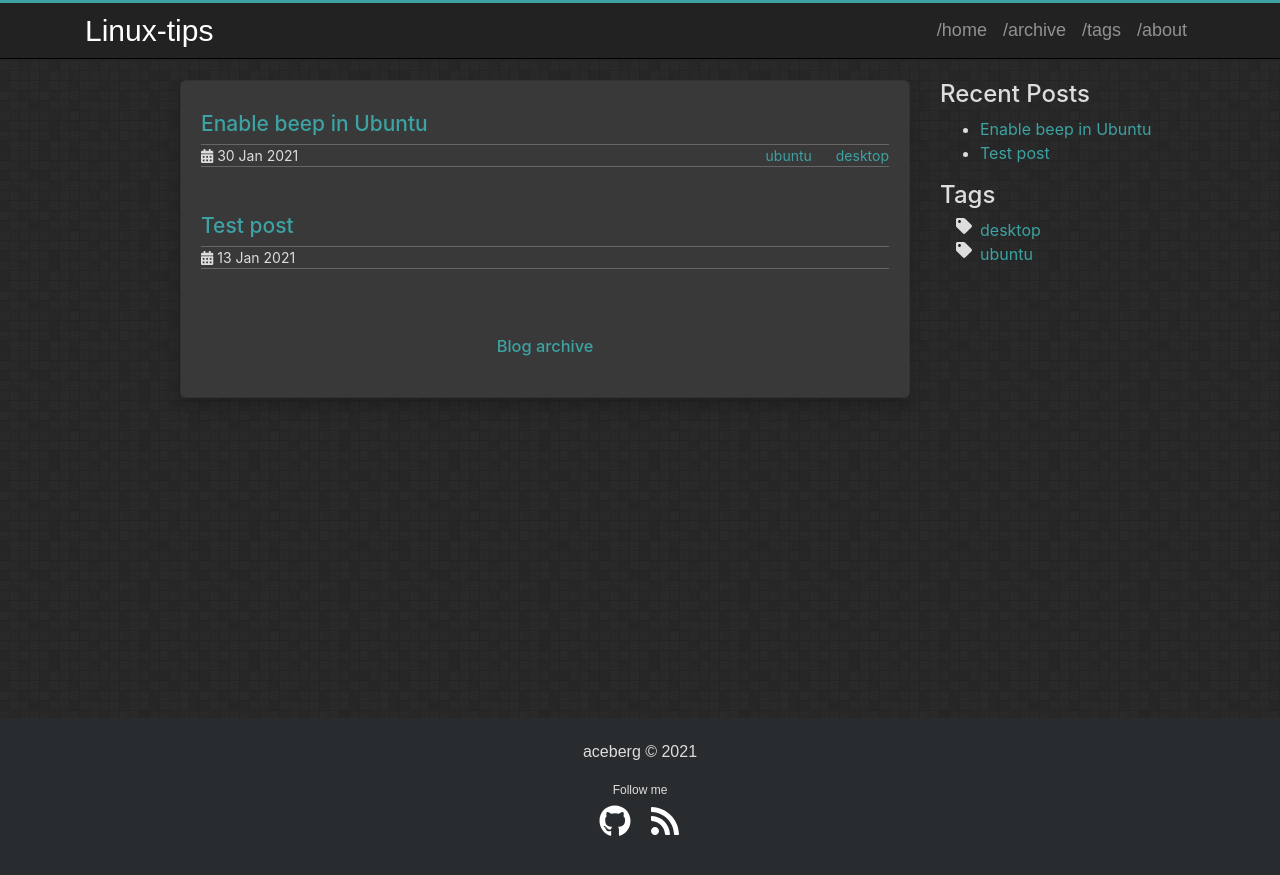
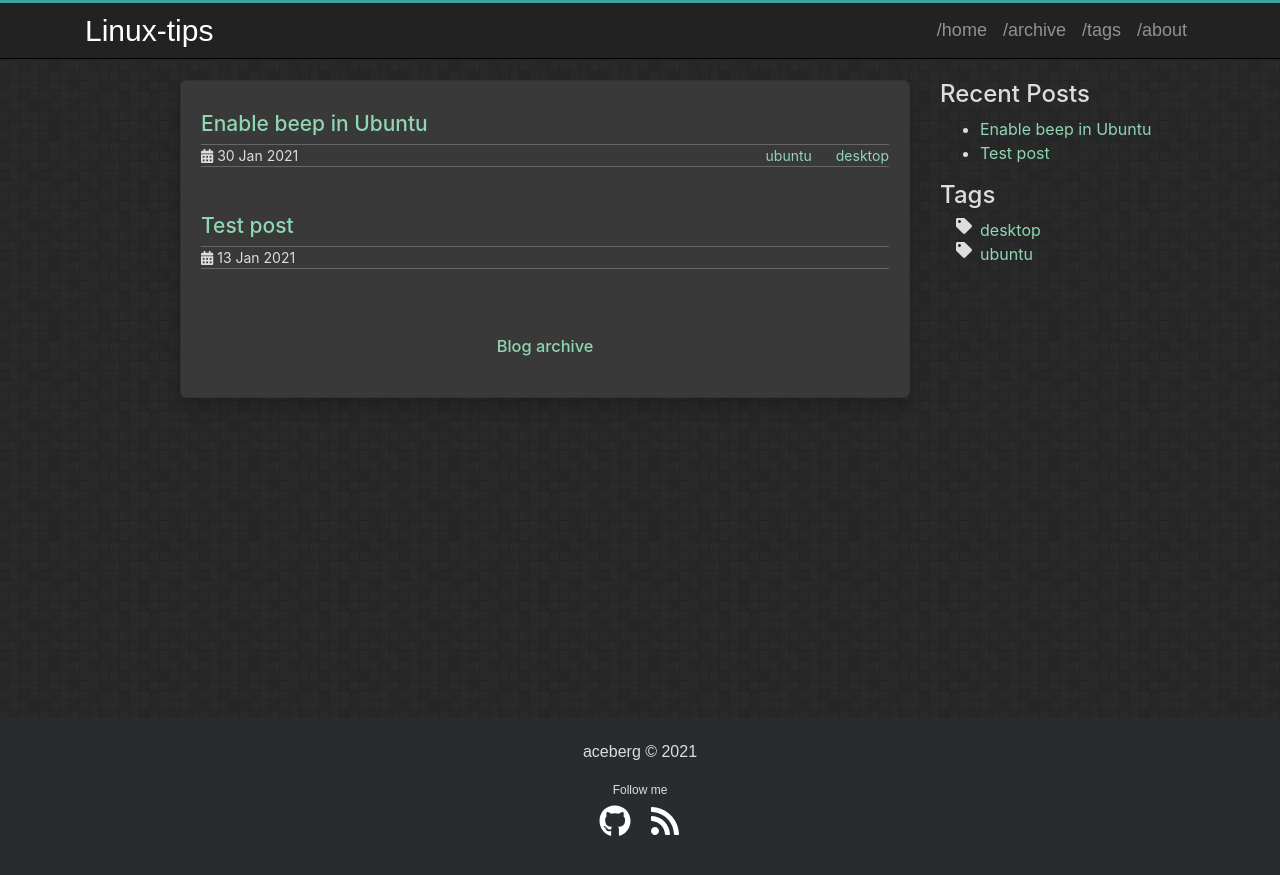
Before and after one commit to aceberg/linux-tips, a Jekyll site: the page built from index.html, in a window 1280 px wide. Shown: the top 875 px of the page. Built offline with Jekyll 4.4.1, drawn with Linux system fonts in a browser that asks for light colours.

Commit message:
set color

```diff
--- a/assets/css/theme.scss
+++ b/assets/css/theme.scss
@@ -17,9 +17,9 @@
 //********************************************************
 
 // Several accent colors, choose one or create your own!
-$accent-color: #3CA2A2;    // original =)
+//$accent-color: #3CA2A2;    // original =)
 //$accent-color: #C38FD6;  // velvet
-//$accent-color: #8FD6B3;  // greenish
+$accent-color: #8FD6B3;  // greenish
 //$accent-color: #35B4DE;  // bluish
 //$accent-color: #D2E354;  // yellowish
 //$accent-color: #52B54B;  // green
```
Also changed, not shown: README.md.
